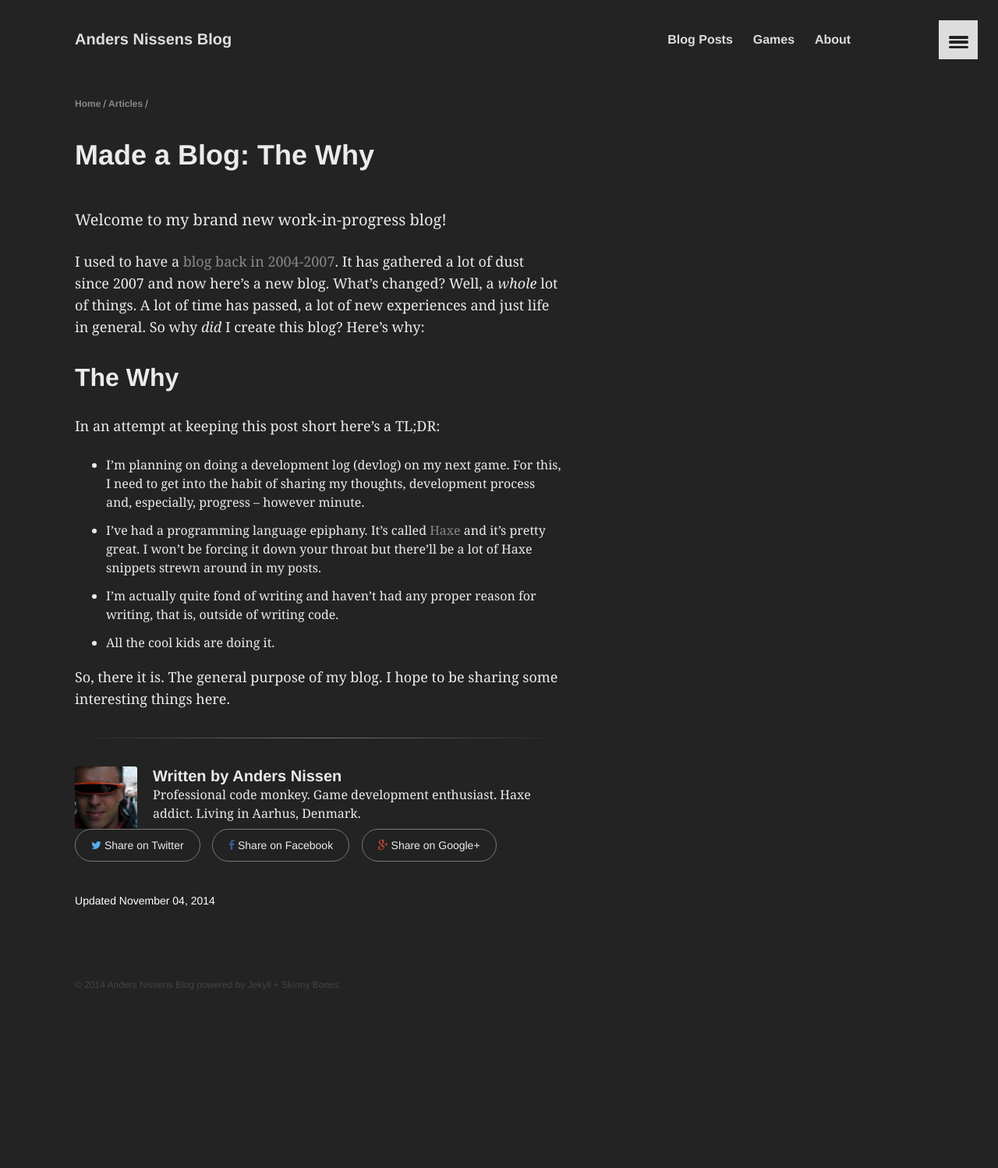
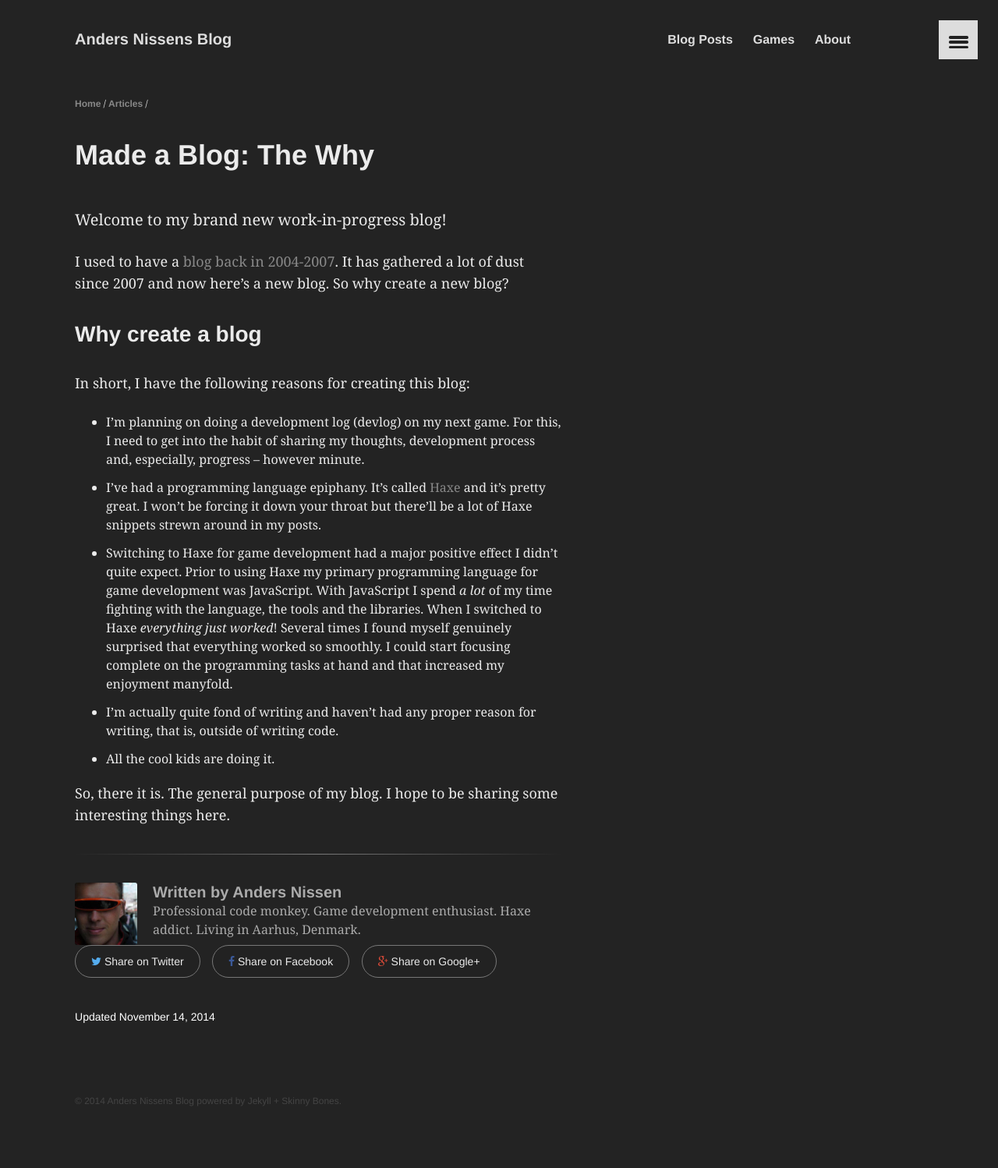
Before and after one commit to anissen/newblog, a Jekyll site: the page built from _posts/articles/2014-11-14-made-a-blog-the-why.md, in a window 1280 px wide. Shown: the whole page at 78% size. Built offline with Jekyll 4.4.1, drawn with Linux system fonts in a browser that asks for light colours; before the commit the page ends 1348 px from its top, so only the background shows below that.

Commit message:
Blog update

```diff
--- a/_posts/articles/2014-11-04-made-a-blog-the-why.md
+++ b/_posts/articles/2014-11-14-made-a-blog-the-why.md
@@ -7,21 +7,22 @@ excerpt:
 tags: []
 image:
   feature:
-  teaser:
+  teaser: blog.png
   thumb:
-date: 2014-11-04T22:31:48+01:00
+date: 2014-11-14T22:31:48+01:00
 ---
 
 Welcome to my brand new work-in-progress blog!
 
-I used to have a [blog back in 2004-2007](http://andersnissen.blogspot.dk/). It has gathered a lot of dust since 2007 and now here's a new blog. What's changed? Well, a _whole_ lot of things. A lot of time has passed, a lot of new experiences and just life in general. So why _did_ I create this blog? Here's why:
+I used to have a [blog back in 2004-2007](http://andersnissen.blogspot.dk/). It has gathered a lot of dust since 2007 and now here's a new blog. So why create a new blog?
 
-## The Why
+### Why create a blog
 
-In an attempt at keeping this post short here's a TL;DR:
+In short, I have the following reasons for creating this blog:
 
 * I'm planning on doing a development log (devlog) on my next game. For this, I need to get into the habit of sharing my thoughts, development process and, especially, progress -- however minute.
 * I've had a programming language epiphany. It's called [Haxe](http://haxe.org) and it's pretty great. I won't be forcing it down your throat but there'll be a lot of Haxe snippets strewn around in my posts.
+* Switching to Haxe for game development had a major positive effect I didn't quite expect. Prior to using Haxe my primary programming language for game development was JavaScript. With JavaScript I spend _a lot_ of my time fighting with the language, the tools and the libraries. When I switched to Haxe _everything just worked_! Several times I found myself genuinely surprised that everything worked so smoothly. I could start focusing complete on the programming tasks at hand and that increased my enjoyment manyfold.
 * I'm actually quite fond of writing and haven't had any proper reason for writing, that is, outside of writing code.
 * All the cool kids are doing it.
 
--- a/_sass/_layout.scss
+++ b/_sass/_layout.scss
@@ -413,6 +413,7 @@ body {
 }
 // page footer
 .page-footer {
+    color: darken($text-color, 25);
 	position: relative;
 }
 .author-image {
```
Also changed, not shown: _drafts/articles/2014-11-12-deploying-to-google-play.md (+6 -0 lines), images/blog.png (added).
